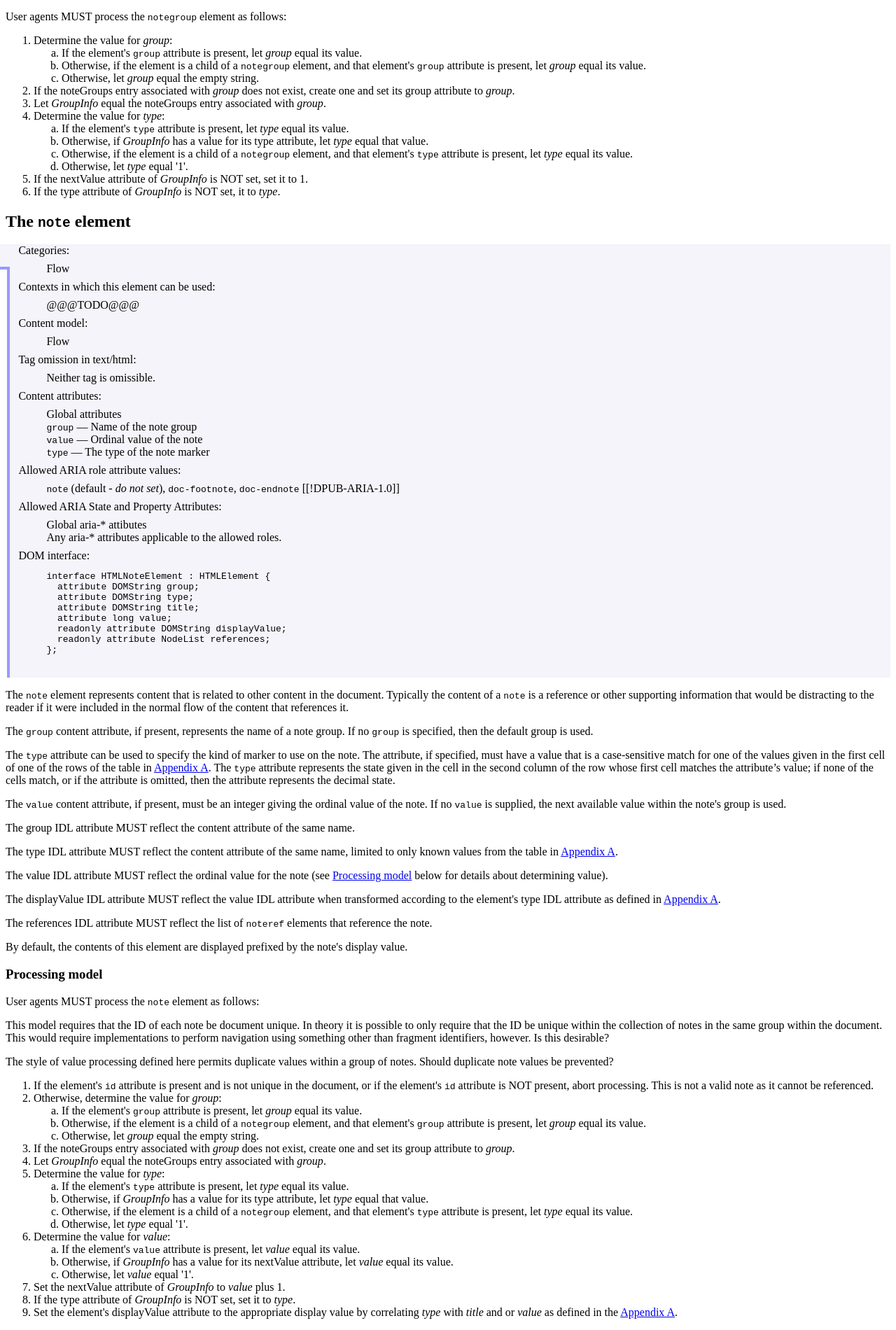
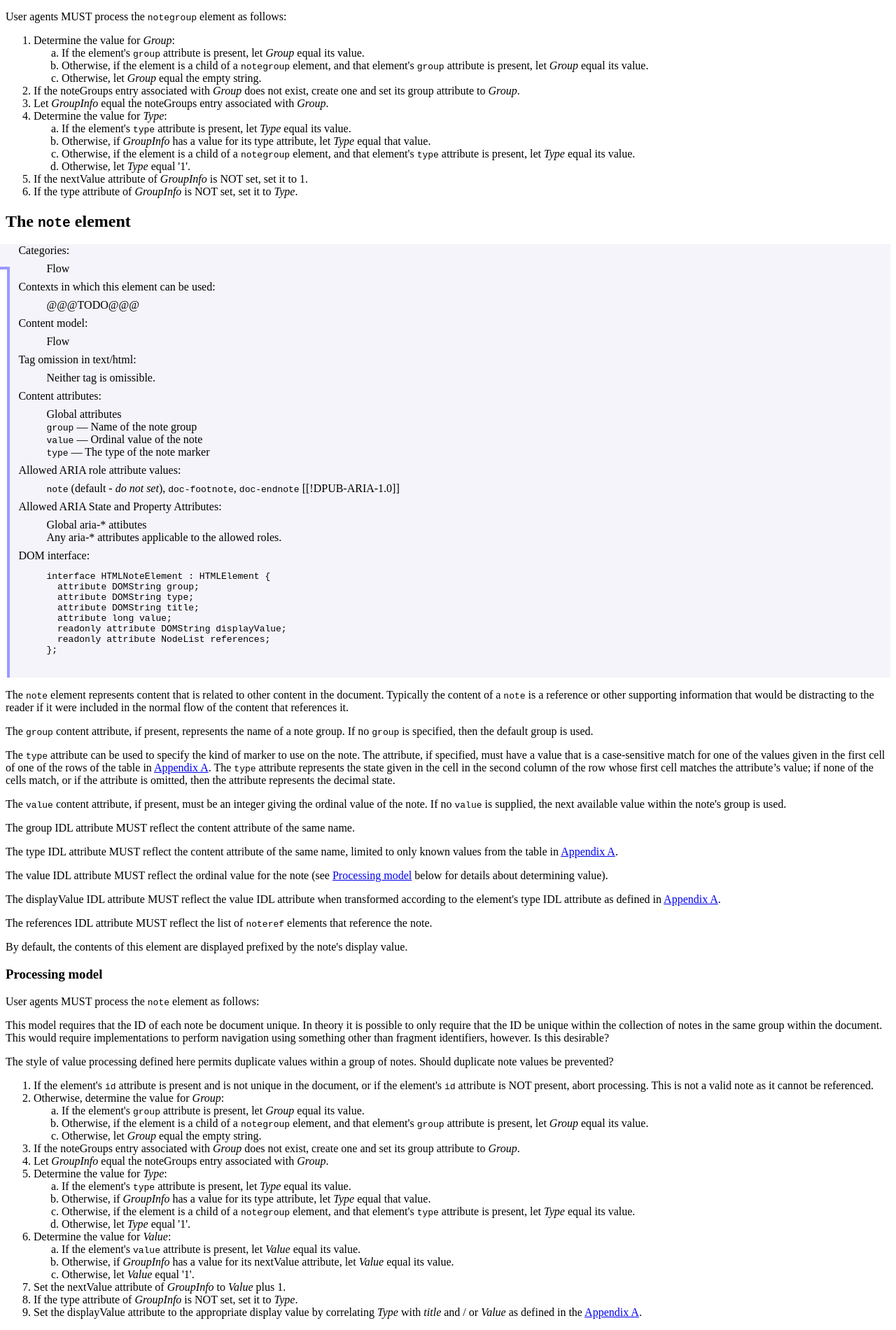
Before and after one commit to Spec-Ops/html-note, a plain HTML site: page index.html in a window 1280 px wide. Shown: the part 3200-5100 px from the top of the page at 70% size. Drawn offline with Linux system fonts and the light colour scheme.

Commit message:
Updated some notation. Moved JS into external file.

```diff
--- a/index.html
+++ b/index.html
@@ -4,11 +4,13 @@
 <title>HTML Notes and Note References</title>
 <meta http-equiv="Content-Type" content="text/html;charset=utf-8" />
 <script src='https://www.w3.org/Tools/respec/respec-w3c-common' async="async" class='remove'></script>
+<script src='updateExample.js' class='remove'></script>
 <script class="remove"><!--
 var respecConfig = {
     // specification status (e.g., WD, LCWD, NOTE, etc.). If in doubt use ED.
     specStatus:           "unofficial",
     processVersion:       "2005",
+    tocIntroductory:      false,
 
     // the specification's short name, as in http://www.w3.org/TR/short-name/
     shortName:            "html-note",
@@ -73,26 +75,8 @@ var respecConfig = {
     maxTocLevel: 2,
 
     // include introduction sections in the ToC
-    tocIntroductory: true,
     doRDFa: 1.1
 };
-      function _esc(s) {
-          s = s.replace(/&/g,'&amp;');
-          s = s.replace(/>/g,'&gt;');
-          s = s.replace(/"/g,'&quot;');
-          s = s.replace(/</g,'&lt;');
-          return s;
-      }
-
-
-      function updateExample(doc, content) {
-        // perform transformations to make it render and prettier
-        content = content.replace(/<!--/, '');
-        content = content.replace(/-->/, '');
-        content = _esc(content);
-        content = content.replace(/\*\*\*\*([^*]*)\*\*\*\*/g, '<span class="hilite">$1</span>') ;
-        return content ;
-      }
 --></script>
 <style>
 table { border-collapse: collapse; border-style: hidden hidden none hidden; }
@@ -398,38 +382,38 @@ partial interface Document {
             <h3>Processing model</h3>
             <p>User agents MUST process the <code>notegroup</code> element as follows:</p>
             <ol>
-                <li>Determine the value for <em>group</em>:
+                <li>Determine the value for <em>Group</em>:
                 <ol type='a'>
-                    <li>If the element's <code>group</code> attribute is present, let <em>group</em> equal
+                    <li>If the element's <code>group</code> attribute is present, let <em>Group</em> equal
                     its value.</li>
                     <li>Otherwise, if the element is a child of a <code>notegroup</code> element, and that
-                    element's <code>group</code> attribute is present, let <em>group</em> equal its
+                    element's <code>group</code> attribute is present, let <em>Group</em> equal its
                     value.</li>
-                    <li>Otherwise, let <em>group</em> equal the empty string.</li>
+                    <li>Otherwise, let <em>Group</em> equal the empty string.</li>
                 </ol>
                 </li>
                 <li>If the <a data-for='Document'>noteGroups</a>
-                entry associated with <em>group</em> does not exist, create one and set
-                its <a data-for="GroupInfo">group</a> attribute to <em>group</em>.</li>
+                entry associated with <em>Group</em> does not exist, create one and set
+                its <a data-for="GroupInfo">group</a> attribute to <em>Group</em>.</li>
                 <li>Let <em>GroupInfo</em> equal the
-                <a data-for='Document'>noteGroups</a> entry associated with <em>group</em>.</li>
-                <li>Determine the value for <em>type</em>:
+                <a data-for='Document'>noteGroups</a> entry associated with <em>Group</em>.</li>
+                <li>Determine the value for <em>Type</em>:
                 <ol type='a'>
-                    <li>If the element's <code>type</code> attribute is present, let <em>type</em> equal
+                    <li>If the element's <code>type</code> attribute is present, let <em>Type</em> equal
                     its value.</li>
                     <li>Otherwise, if <em>GroupInfo</em> has a value for its
                     <a data-for="GroupInfo">type</a> attribute,
-                    let <em>type</em> equal that value.</li>
+                    let <em>Type</em> equal that value.</li>
                     <li>Otherwise, if the element is a child of a <code>notegroup</code> element, and that
-                    element's <code>type</code> attribute is present, let <em>type</em> equal its
+                    element's <code>type</code> attribute is present, let <em>Type</em> equal its
                     value.</li>
-                    <li>Otherwise, let <em>type</em> equal '1'.</li>
+                    <li>Otherwise, let <em>Type</em> equal '1'.</li>
                 </ol>
                 </li>
                 <li>If the <a data-for="GroupInfo">nextValue</a> attribute
                 of <em>GroupInfo</em> is NOT set, set it to 1.</li>
                 <li>If the <a data-for="GroupInfo">type</a> attribute of
-                <em>GroupInfo</em> is NOT set, it to <em>type</em>.</li>
+                <em>GroupInfo</em> is NOT set, set it to <em>Type</em>.</li>
             </ol>
         </section>
     </section>
@@ -529,70 +513,70 @@ interface HTMLNoteElement : HTMLElement {
                 document, or if the element's <code>id</code> attribute is NOT present, abort processing.  This
                 is not a valid <a>note</a> as it cannot be referenced.</li>
 
-                <li>Otherwise, determine the value for <em>group</em>:
+                <li>Otherwise, determine the value for <em>Group</em>:
 
                 <ol type='a'>
 
-                    <li>If the element's <code>group</code> attribute is present, let <em>group</em> equal
+                    <li>If the element's <code>group</code> attribute is present, let <em>Group</em> equal
                     its value.</li>
 
                     <li>Otherwise, if the element is a child of a <code>notegroup</code> element, and that
-                    element's <code>group</code> attribute is present, let <em>group</em> equal its
+                    element's <code>group</code> attribute is present, let <em>Group</em> equal its
                     value.</li>
 
-                    <li>Otherwise, let <em>group</em> equal the empty string.</li>
+                    <li>Otherwise, let <em>Group</em> equal the empty string.</li>
                 </ol>
                 </li>
 
                 <li>If the <a data-for='Document'>noteGroups</a>
-                entry associated with <em>group</em> does not exist, create one and set
-                its <a data-for="GroupInfo">group</a> attribute to <em>group</em>.</li>
+                entry associated with <em>Group</em> does not exist, create one and set
+                its <a data-for="GroupInfo">group</a> attribute to <em>Group</em>.</li>
 
                 <li>Let <em>GroupInfo</em> equal the
-                <a data-for='Document'>noteGroups</a> entry associated with <em>group</em>.</li>
+                <a data-for='Document'>noteGroups</a> entry associated with <em>Group</em>.</li>
 
-                <li>Determine the value for <em>type</em>:
+                <li>Determine the value for <em>Type</em>:
 
                 <ol type='a'>
 
-                    <li>If the element's <code>type</code> attribute is present, let <em>type</em> equal
+                    <li>If the element's <code>type</code> attribute is present, let <em>Type</em> equal
                     its value.</li>
 
                     <li>Otherwise, if <em>GroupInfo</em> has a value for its
                     <a data-for="GroupInfo">type</a> attribute,
-                    let <em>type</em> equal that value.</li>
+                    let <em>Type</em> equal that value.</li>
 
                     <li>Otherwise, if the element is a child of a <code>notegroup</code> element, and that
-                    element's <code>type</code> attribute is present, let <em>type</em> equal its
+                    element's <code>type</code> attribute is present, let <em>Type</em> equal its
                     value.</li>
 
-                    <li>Otherwise, let <em>type</em> equal '1'.</li>
+                    <li>Otherwise, let <em>Type</em> equal '1'.</li>
                 </ol>
                 </li>
 
-                <li>Determine the value for <em>value</em>:
+                <li>Determine the value for <em>Value</em>:
                 <ol type='a'>
 
-                    <li>If the element's <code>value</code> attribute is present, let <em>value</em> equal
+                    <li>If the element's <code>value</code> attribute is present, let <em>Value</em> equal
                     its value.</li>
 
                     <li>Otherwise, if <em>GroupInfo</em> has a value for its
-                    <a data-for='GroupInfo'>nextValue</a> attribute, let <em>value</em> equal its
+                    <a data-for='GroupInfo'>nextValue</a> attribute, let <em>Value</em> equal its
                     value.</li>
 
-                    <li>Otherwise, let <em>value</em> equal '1'.</li>
+                    <li>Otherwise, let <em>Value</em> equal '1'.</li>
                 </ol>
                 </li>
 
                 <li>Set the <a data-for="GroupInfo">nextValue</a> attribute
-                of <em>GroupInfo</em> to <em>value</em> plus 1.</li>
+                of <em>GroupInfo</em> to <em>Value</em> plus 1.</li>
 
                 <li>If the <a data-for="GroupInfo">type</a> attribute of <em>GroupInfo</em> is NOT
-                set, set it to <em>type</em>.</li>
+                set, set it to <em>Type</em>.</li>
 
-                <li>Set the element's <a data-for="HTMLNoteElement">displayValue</a> attribute to the
-                appropriate display value by correlating <em>type</em> with <em>title</em> and or
-                <em>value</em> as defined
+                <li>Set the <a data-for="HTMLNoteElement">displayValue</a> attribute to the
+                appropriate display value by correlating <em>Type</em> with
+                <em>title</em> and / or <em>Value</em> as defined
                 in the <a href="#note-types">Appendix A</a>.</li>
             </ol>
         </section>
@@ -685,10 +669,13 @@ interface HTMLNoterefElement : HTMLElement {
                 <li>If that returned null, then abort these steps.</li>
                 <li>Otherwise, perform the following steps:
                 <ol type='a'>
+                    <li>Set the element's IDL attribute <a
+                        data-for="HTMLNoteRefElement">note</a> to the value of the
+                    element's <code>note</code> attribute.</li>
                     <li>Set the element's IDL attribute
-                    <a data-for="htmlnoterefelement">displayValue</a>
+                    <a data-for="HTMLNoterefElement">displayValue</a>
                     to <em>the note</em>'s IDL
-                    attribute <a data-for="htmlnoteelement">displayValue</a></li>
+                    attribute <a data-for="HTMLNoteElement">displayValue</a></li>
                     <li>Add the element's DOM node to <em>the note</em>'s IDL attribute
                     <code>references</code>.</li>
                 </ol>
--- /dev/null
+++ b/updateExample.js
@@ -0,0 +1,17 @@
+  function _esc(s) {
+      s = s.replace(/&/g,'&amp;');
+      s = s.replace(/>/g,'&gt;');
+      s = s.replace(/"/g,'&quot;');
+      s = s.replace(/</g,'&lt;');
+      return s;
+  }
+
+
+  function updateExample(doc, content) {
+    // perform transformations to make it render and prettier
+    content = content.replace(/<!--/, '');
+    content = content.replace(/-->/, '');
+    content = _esc(content);
+    content = content.replace(/\*\*\*\*([^*]*)\*\*\*\*/g, '<span class="hilite">$1</span>') ;
+    return content ;
+  }
```
